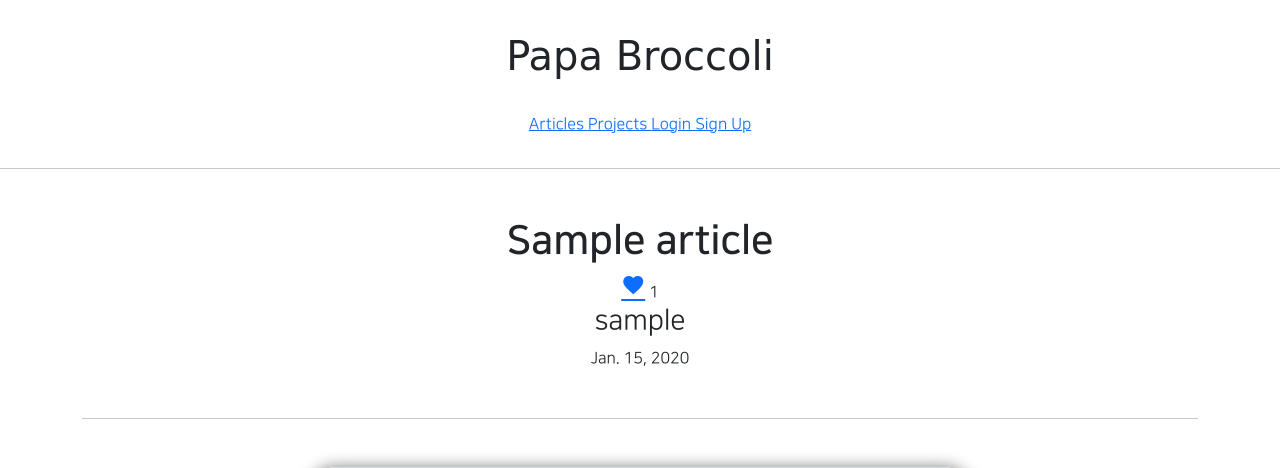
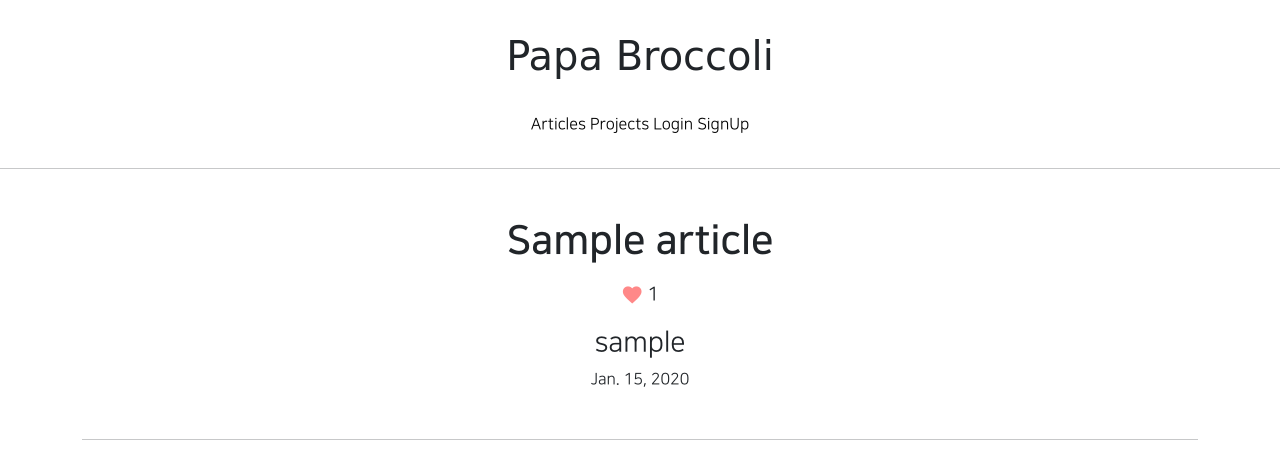
Before and after one commit to Minseong-COLI/practice, a Django app: page /articles/detail/1 in a window 1280 px wide. Shown: the top 468 px of the page. Run offline with Django 3.2, Linux system fonts and the light colour scheme; tables that the repository leaves empty hold one stand-in row (values such as "Sample post"); grey boxes marked "Sample" are stand-in pictures; parts of the project's set-up code (start-up, migrations or seed data) failed here and were passed over; some libraries are stand-ins or nearby versions; some web fonts are replaced.

Commit message:
2021.08.24 commit_4

```diff
--- a/articleapp/templates/articleapp/detail.html
+++ b/articleapp/templates/articleapp/detail.html
@@ -7,12 +7,13 @@
         <div class="my-5">
             {# 제목, 글쓴이, 작성일자 등 작성 #}
             <h1 class="NNS_B">{{ target_article.title }}</h1>
-            <div>
+            <div class="my-3">
                 <a href="{% url 'likeapp:article_like' article_pk=target_article.pk %}"
-                   class="material-icons">
+                   class="material-icons"
+                   style="vertical-align: middle; font-size: 1.4rem; color: #f88">
                     favorite
                 </a>
-                <span>
+                <span style="vertical-align: middle; font-size: 1.2rem">
                     {{ target_article.like }}
                 </span>
             </div>
--- a/static/base.css
+++ b/static/base.css
@@ -76,3 +76,12 @@
         font-size: 13px;
     }
 }
+
+a {
+    text-decoration: none;
+    color: black;
+}
+
+a:hover {
+    color: black;
+}
--- a/templates/header.html
+++ b/templates/header.html
@@ -31,7 +31,7 @@
         </span>
         <span>
             <a href="{% url 'accountapp2:create' %}">
-                Sign Up
+                SignUp
             </a>
         </span>
         {% else %}
```
